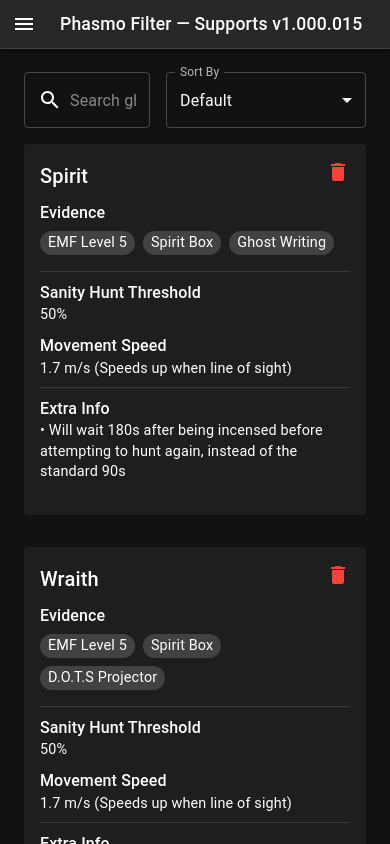
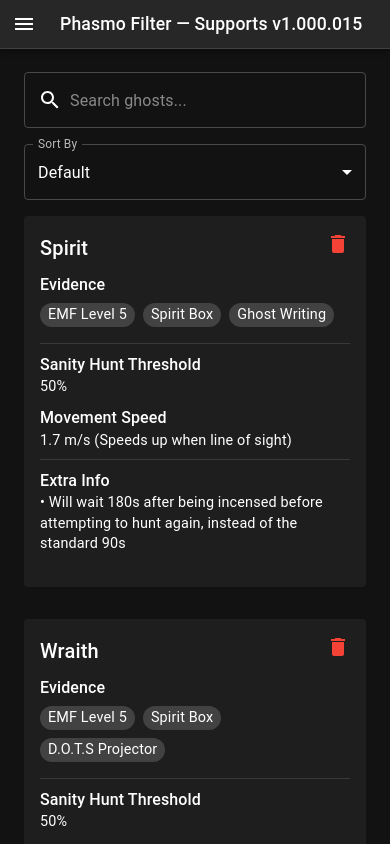
Before and after one commit to ConzorKingKong/phasmo-filter, a React (Vite) app: page / in a window 390 px wide. Built offline with nearby package versions, Linux system fonts and the light colour scheme.

Commit message:
Update searchbar and filter dropdown for mobile.

```diff
--- a/src/components/features/GhostCards.jsx
+++ b/src/components/features/GhostCards.jsx
@@ -291,7 +291,12 @@
 
   return (
     <Box sx={{ p: 2 }}>
-      <Box sx={{ display: 'flex', gap: 2, mb: 2 }}>
+      <Box sx={{
+        display: 'flex',
+        flexDirection: { xs: 'column', sm: 'row' },
+        gap: 2,
+        mb: 2
+      }}>
         <TextField
           fullWidth
           variant="outlined"
@@ -317,7 +322,10 @@
             )
           }}
         />
-        <FormControl sx={{ minWidth: 200 }}>
+        <FormControl sx={{
+          minWidth: { xs: '100%', sm: 200 },
+          width: { xs: '100%', sm: 'auto' }
+        }}>
           <InputLabel>Sort By</InputLabel>
           <Select
             value={sortOrder}
```
